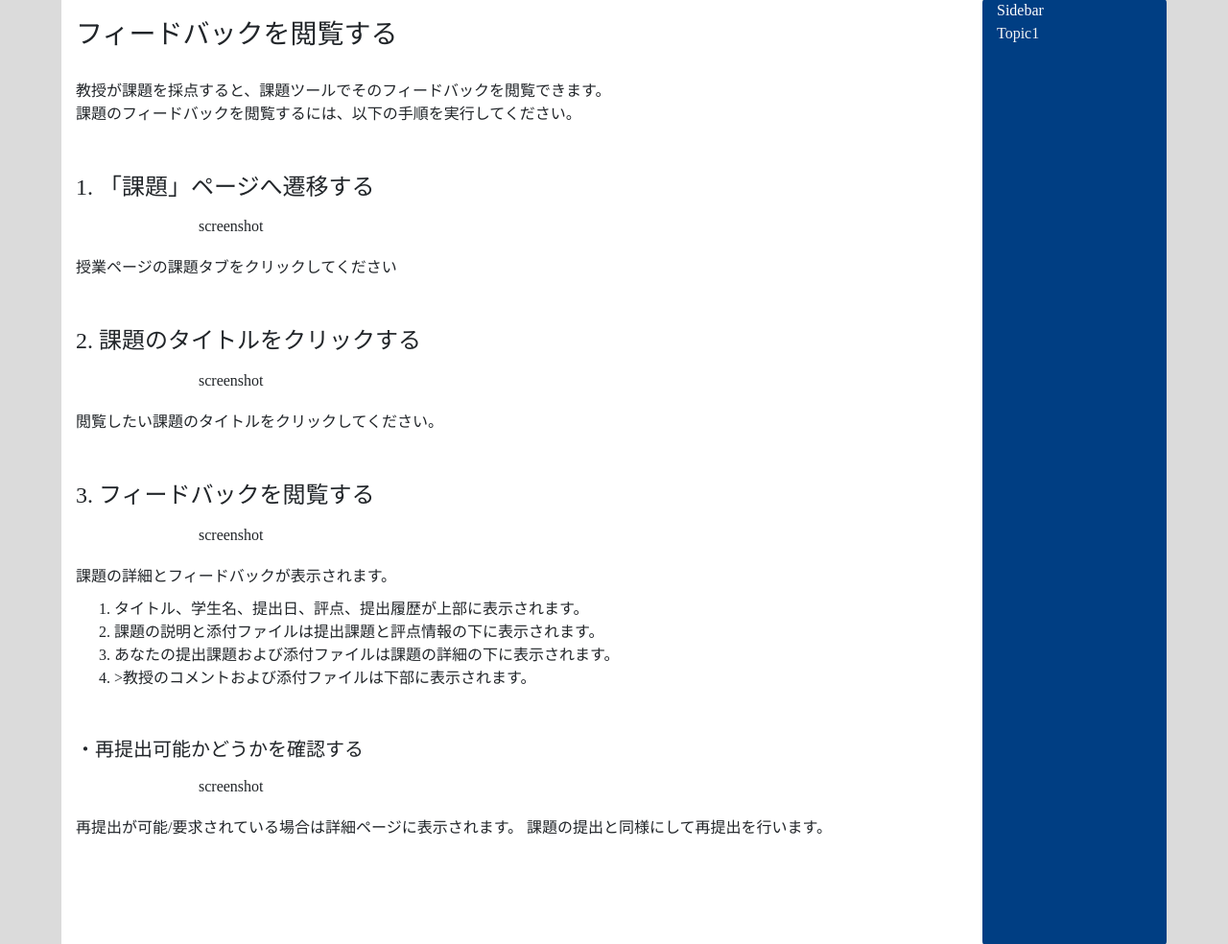
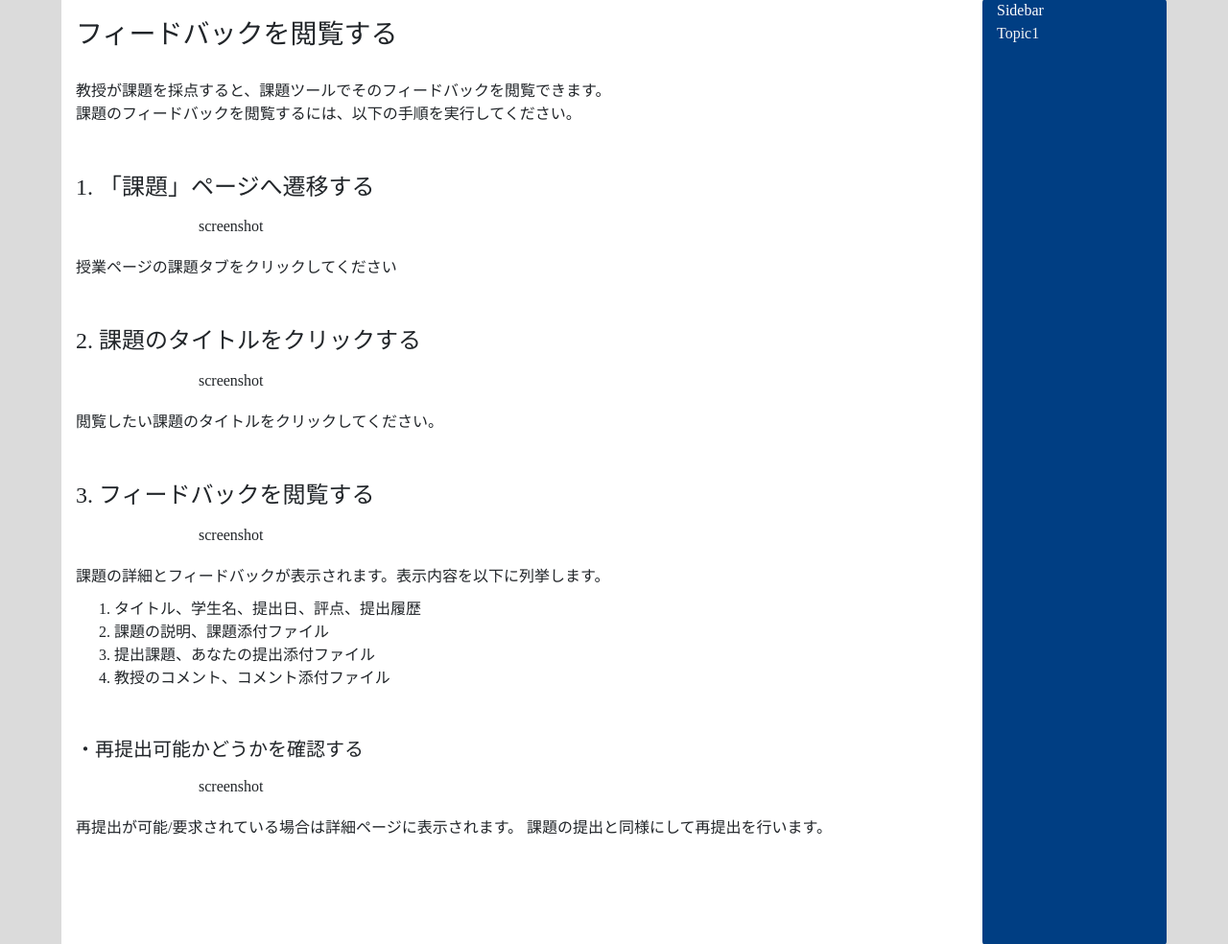
Before and after one commit to kyoto-u/student-guidebook, a Python web app: template templates/assignment_details.htm in a window 1280 px wide. Shown: the part 105-1089 px from the top of the page at 96% size. Run offline with Jinja, Linux system fonts and the light colour scheme; the template is opened without the code that fills it, so the values that code supplies are empty; some libraries are stand-ins or nearby versions.

Commit message:
「フィードバックを閲覧する」の内容を変更

```diff
--- a/templates/assignment_details.htm
+++ b/templates/assignment_details.htm
@@ -73,12 +73,12 @@
                             <img src="" alt="">screenshot
                         </div>
                         <div class="instructions">
-                            <p>課題の詳細とフィードバックが表示されます。</p>
+                            <p>課題の詳細とフィードバックが表示されます。表示内容を以下に列挙します。</p>
                             <ol>
-                                <li>タイトル、学生名、提出日、評点、提出履歴が上部に表示されます。</li>
-                                <li>課題の説明と添付ファイルは提出課題と評点情報の下に表示されます。</li>
-                                <li>あなたの提出課題および添付ファイルは課題の詳細の下に表示されます。</li>
-                                <li>>教授のコメントおよび添付ファイルは下部に表示されます。</li>
+                                <li>タイトル、学生名、提出日、評点、提出履歴</li>
+                                <li>課題の説明、課題添付ファイル</li>
+                                <li>提出課題、あなたの提出添付ファイル</li>
+                                <li>教授のコメント、コメント添付ファイル</li>
                             </ol>
                         </div>
                     </div>
```
